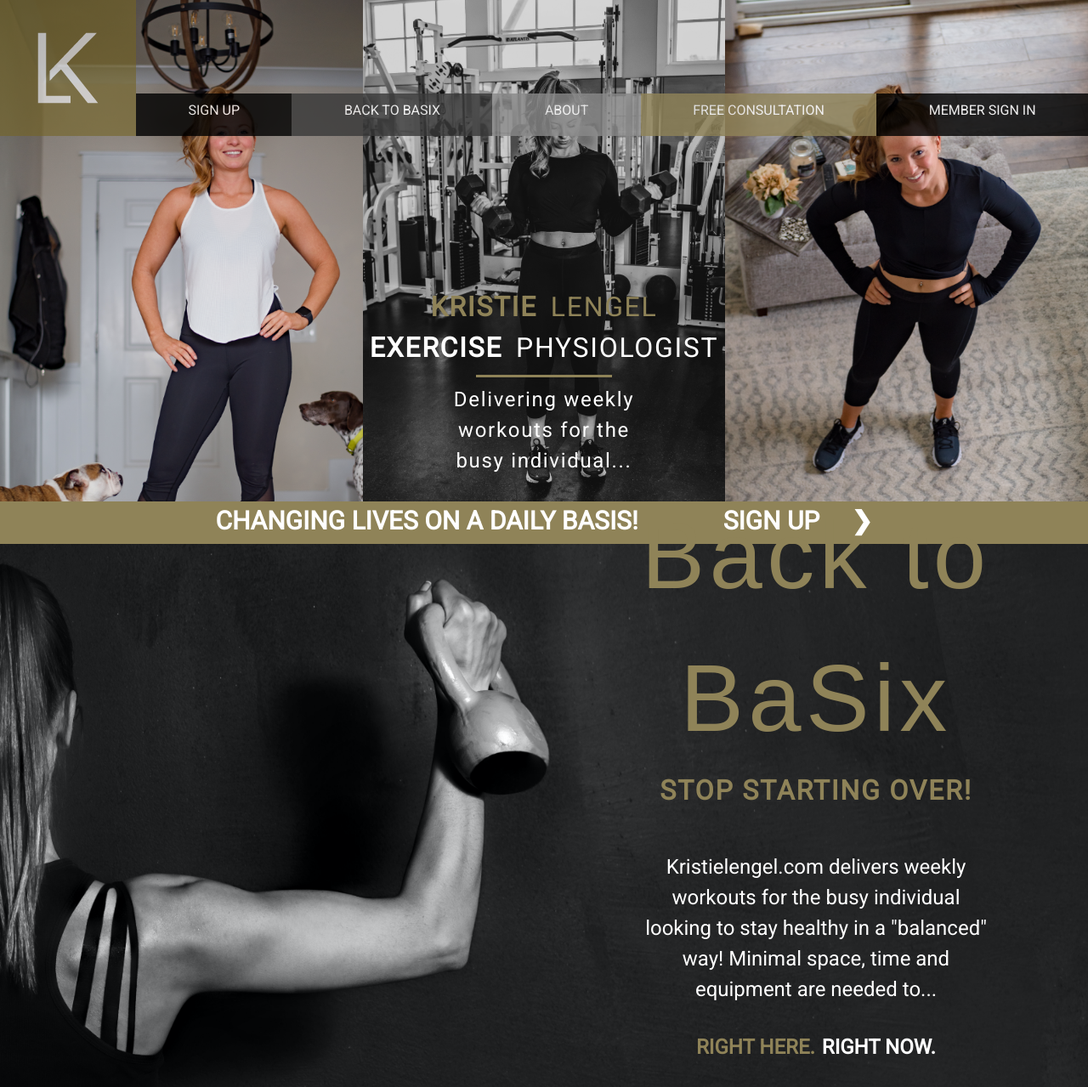
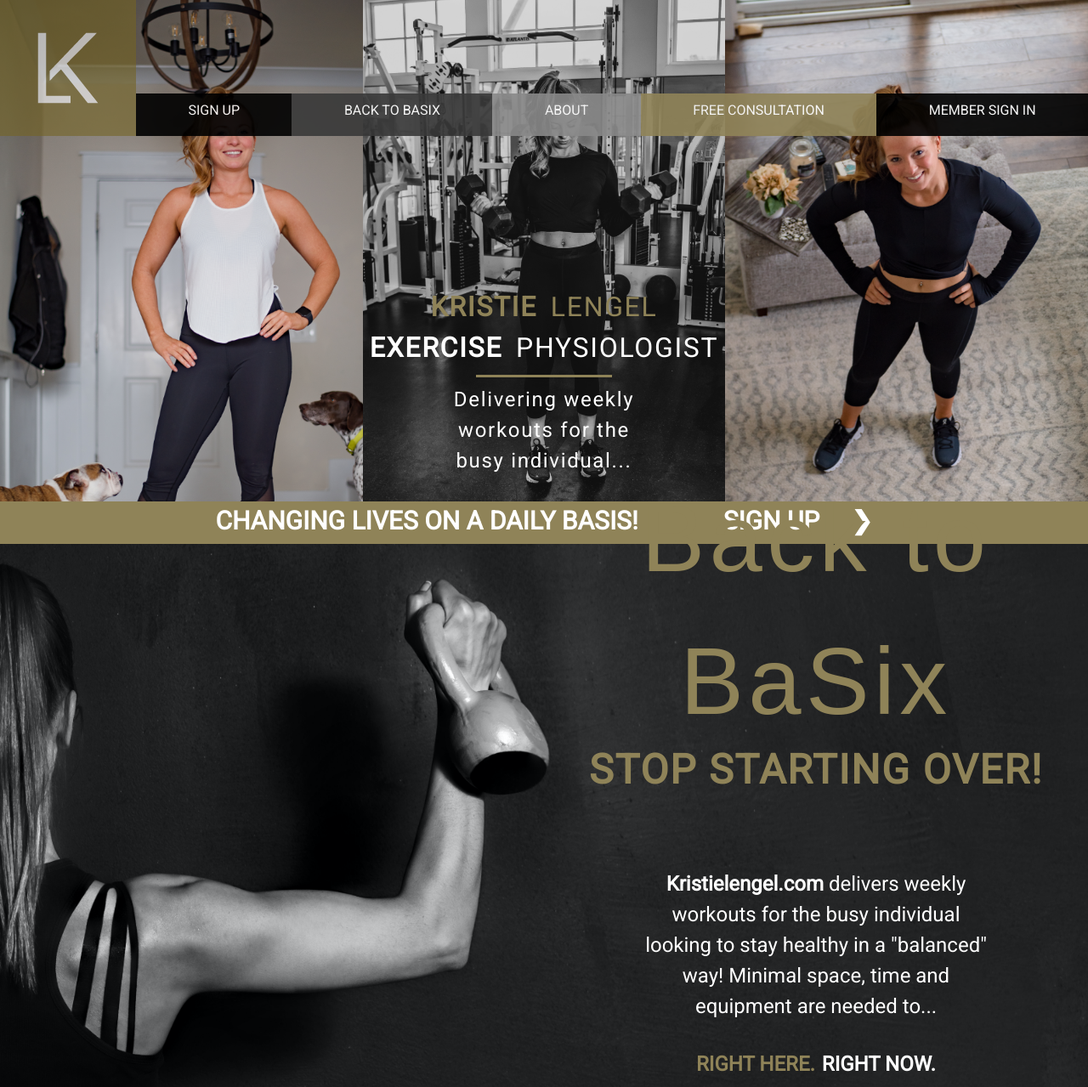
Before and after one commit to frankcalise/kristielengel-com2, a Gatsby site: page / in a window 1280 px wide. Shown: the top 1279 px of the page at 85% size. Built offline with nearby package versions, Linux system fonts and the light colour scheme; Gatsby itself is replaced by a stand-in of ours; a web font is replaced by a local one.

Commit message:
fix(home): some style fixes to back to basics slide

```diff
--- a/src/components/Home/Home.tsx
+++ b/src/components/Home/Home.tsx
@@ -54,9 +54,9 @@
               <span className="hero-sub-text">stop starting over!</span>
               <div className="gray-separator" />
               <span className="message">
-                Kristielengel.com delivers weekly workouts for the busy
-                individual looking to stay healthy in a "balanced" way! Minimal
-                space, time and equipment are needed to...
+                <strong>Kristielengel.com</strong> delivers weekly workouts for
+                the busy individual looking to stay healthy in a "balanced" way!
+                Minimal space, time and equipment are needed to...
               </span>
               <span className="here-now">
                 <span className="gold-text">right here.</span>
--- a/src/styles/_home.scss
+++ b/src/styles/_home.scss
@@ -102,7 +102,7 @@
 
   .hero-sub-text {
     font-family: Roboto;
-    font-size: 2rem;
+    font-size: 3rem;
     color: $color-gold;
     font-weight: 400;
     font-style: normal;
@@ -110,13 +110,13 @@
     text-transform: uppercase;
     letter-spacing: 1.84px;
     font-weight: 900;
+    margin-top: -1rem;
   }
 
   span.message {
     color: #fff;
     font-size: 1.5rem;
     text-align: center;
-    margin-top: 2rem;
     margin-bottom: 2rem;
     width: 65%;
   }
@@ -153,6 +153,6 @@
     background-color: $color-gray;
     height: 0.2rem;
     width: 10rem;
-    margin: 0.5rem 0;
+    margin: 2.5rem 0;
   }
 }
--- a/src/styles/navbar.scss
+++ b/src/styles/navbar.scss
@@ -76,7 +76,7 @@
     justify-content: center;
     flex-grow: 1;
     height: 100%;
-    opacity: 0.81;
+    opacity: 0.9;
     text-transform: uppercase;
 
     span {
```
